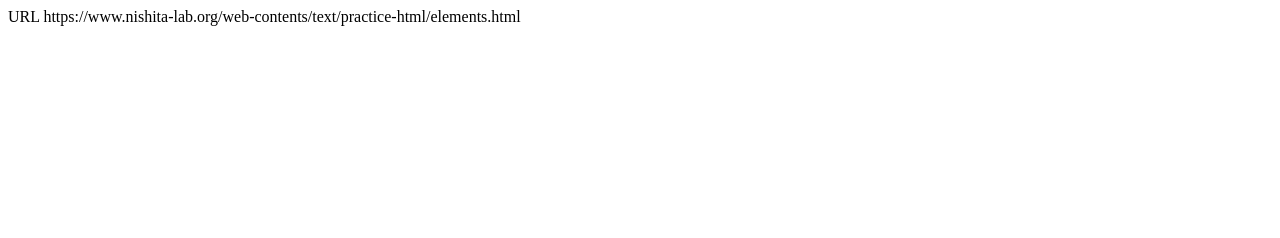
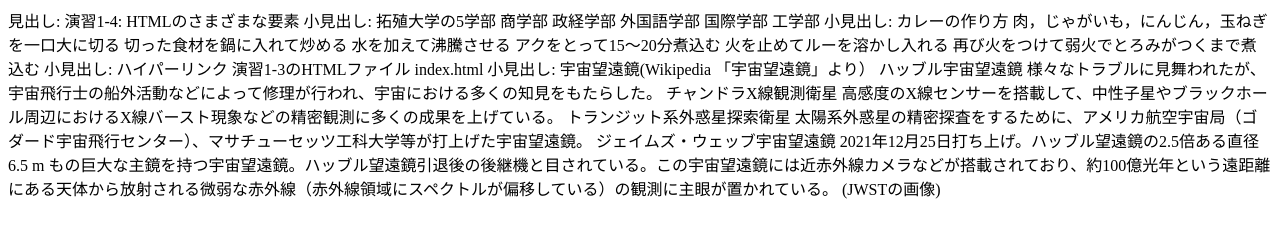
Before and after one commit to G184292021/medialabo, a plain HTML site: page practice-html/elements.html in a window 1280 px wide. Drawn offline with Linux system fonts and the light colour scheme.

Commit message:
practice-htmlフォルダのファイルを設置

```diff
--- a/practice-html/elements.html
+++ b/practice-html/elements.html
@@ -1,8 +1,37 @@
-<?xml version="1.0" encoding="UTF-8"?>
-<!DOCTYPE plist PUBLIC "-//Apple//DTD PLIST 1.0//EN" "http://www.apple.com/DTDs/PropertyList-1.0.dtd">
-<plist version="1.0">
-<dict>
-	<key>URL</key>
-	<string>https://www.nishita-lab.org/web-contents/text/practice-html/elements.html</string>
-</dict>
-</plist>
+<!DOCTYPE html>
+<html>
+  <head>
+    <meta charset="utf-8">
+    <title>演習1-4: HTMLのさまざまな要素</title>
+  </head>
+  <body>
+	見出し: 演習1-4: HTMLのさまざまな要素
+		小見出し: 拓殖大学の5学部
+			商学部
+			政経学部
+			外国語学部
+			国際学部
+			工学部
+		小見出し: カレーの作り方
+			肉，じゃがいも，にんじん，玉ねぎを一口大に切る
+			切った食材を鍋に入れて炒める
+			水を加えて沸騰させる
+			アクをとって15〜20分煮込む
+			火を止めてルーを溶かし入れる
+			再び火をつけて弱火でとろみがつくまで煮込む
+		小見出し: ハイパーリンク
+			演習1-3のHTMLファイル
+			index.html
+		小見出し: 宇宙望遠鏡(Wikipedia 「宇宙望遠鏡」より）
+			ハッブル宇宙望遠鏡
+				様々なトラブルに見舞われたが、宇宙飛行士の船外活動などによって修理が行われ、宇宙における多くの知見をもたらした。
+			チャンドラX線観測衛星
+				高感度のX線センサーを搭載して、中性子星やブラックホール周辺におけるX線バースト現象などの精密観測に多くの成果を上げている。
+			トランジット系外惑星探索衛星
+				太陽系外惑星の精密探査をするために、アメリカ航空宇宙局（ゴダード宇宙飛行センター）、マサチューセッツ工科大学等が打上げた宇宙望遠鏡。
+			ジェイムズ・ウェッブ宇宙望遠鏡
+				2021年12月25日打ち上げ。ハッブル望遠鏡の2.5倍ある直径6.5 m もの巨大な主鏡を持つ宇宙望遠鏡。ハッブル望遠鏡引退後の後継機と目されている。この宇宙望遠鏡には近赤外線カメラなどが搭載されており、約100億光年という遠距離にある天体から放射される微弱な赤外線（赤外線領域にスペクトルが偏移している）の観測に主眼が置かれている。
+
+		(JWSTの画像)
+  </body>
+</html>
```
